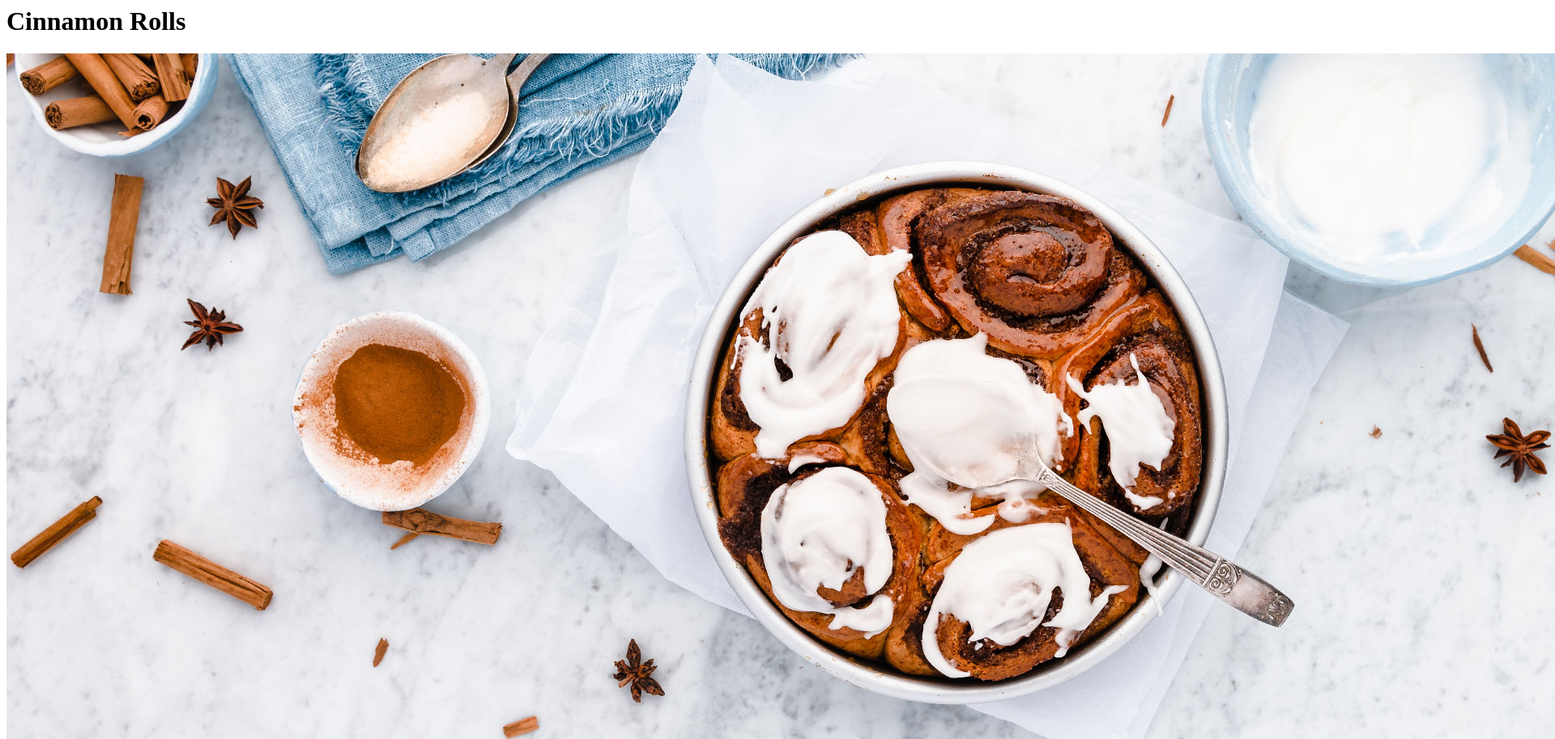
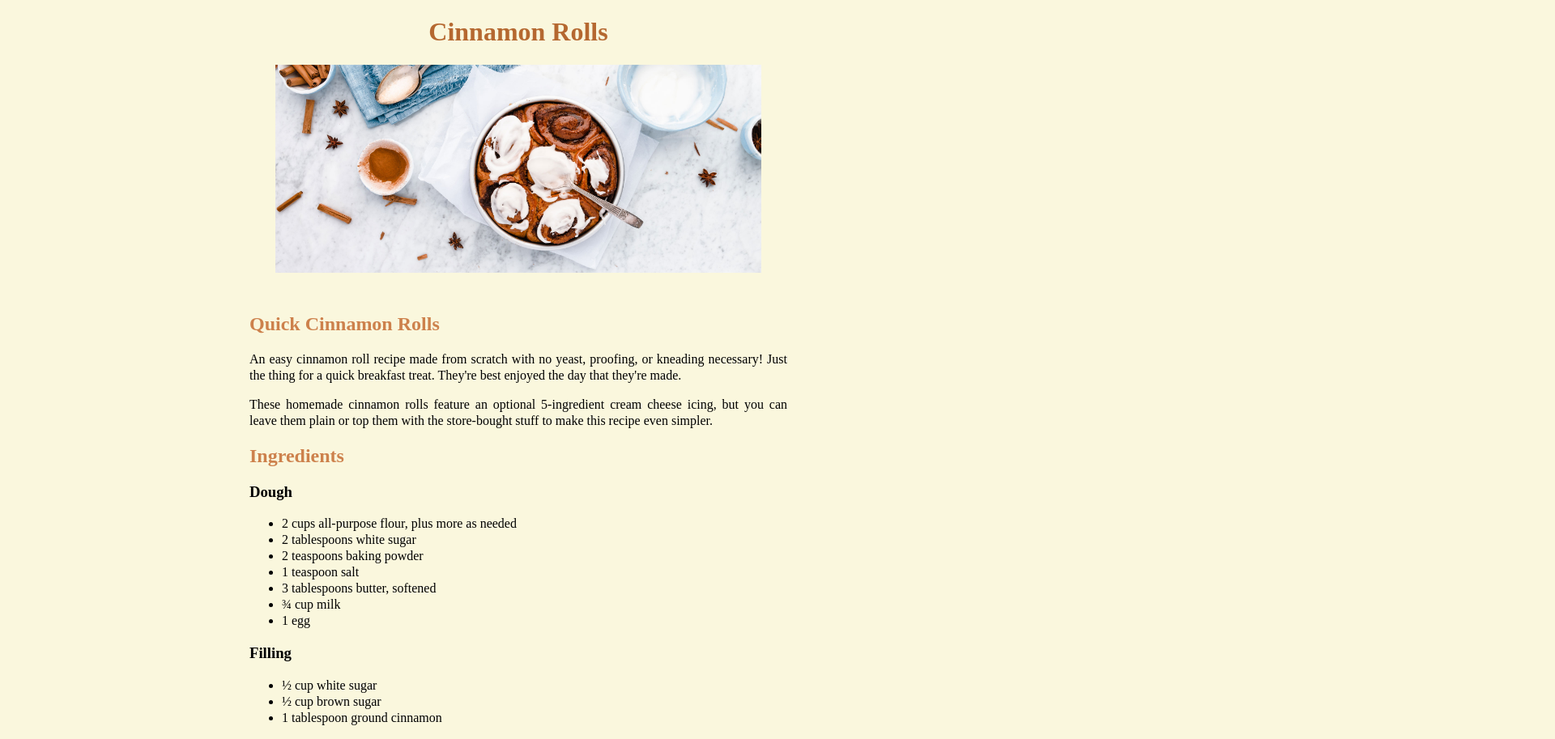
Before and after one commit to Ireb91/odin-recipes, a plain HTML site: page recipes/cinnamonrolls.html in a window 1280 px wide. Shown: the top 913 px of the page at 81% size, 1920 px wide, since content can reach past the window. Drawn offline with Linux system fonts and the light colour scheme.

Commit message:
Create two more style sheets
copy cinnamon rolls stylesheet from banana bread stylesheet and create ndex.html stylesheet from scratch

```diff
--- a/recipes/cinnamonrolls.html
+++ b/recipes/cinnamonrolls.html
@@ -1,5 +1,15 @@
-<h1>Cinnamon Rolls</h1>
+<!DOCTYPE html>
+<html lang="en">
+<head>
+    <meta charset="UTF-8">
+    <meta name="viewport" content="width=device-width, initial-scale=1.0">
+    <title>Document</title>
+    <link rel="stylesheet" href="cinnamonstyle.css">
+</head>
+<body>
+    <h1>Cinnamon Rolls</h1>
 <img src="cinnamon-rolls.jpg" alt="cinnamon rolls in a oven pan on a white table">
+<div class="recipe">
 <h2>Quick Cinnamon Rolls</h2>
 <p>An easy cinnamon roll recipe made from scratch with no yeast, proofing, or kneading necessary! Just the thing for a quick breakfast treat. They're best enjoyed the day that they're made.</p>
 <p>These homemade cinnamon rolls feature an optional 5-ingredient cream cheese icing, but you can leave them plain or top them with the store-bought stuff to make this recipe even simpler.</p>
@@ -39,3 +49,6 @@
     <li>To make the frosting: Beat confectioners' sugar, cream cheese, 1/4 cup softened butter, and vanilla extract together in a bowl until frosting is smooth.</li>
     <li>Top hot cinnamon rolls with cream cheese frosting.</li>
 </ol>
+</div>
+</body>
+</html>
--- /dev/null
+++ b/recipes/cinnamonstyle.css
@@ -0,0 +1,32 @@
+body{
+    background-color: #FAF7DD;
+}
+
+h1{
+    text-align: center;
+    color:#B56830;
+}
+
+img {
+    width: 600px;
+    height:auto;
+    display: block;
+    margin: 0 auto;
+}
+
+.recipe{
+    margin: 50px 300px;
+    text-align: justify;
+}
+
+h2{
+    color: #CD814C;
+}
+
+p {
+line-height: 20px;
+}
+
+li {
+    line-height: 20px;
+}
--- /dev/null
+++ b/style.css
@@ -0,0 +1,27 @@
+body{
+    background-color: #FAF7DD;
+}
+
+h1{
+    text-align: center;
+    font-size: 40px;
+    color:#B56830;
+}
+
+ul{
+    padding: 0;
+}
+
+li{
+  list-style: none;
+  color: black;
+  text-align: center;
+  line-height: 40px;
+
+}
+
+a {
+    text-decoration: none;
+    font-size: 20px;
+    color: black;
+}
```
